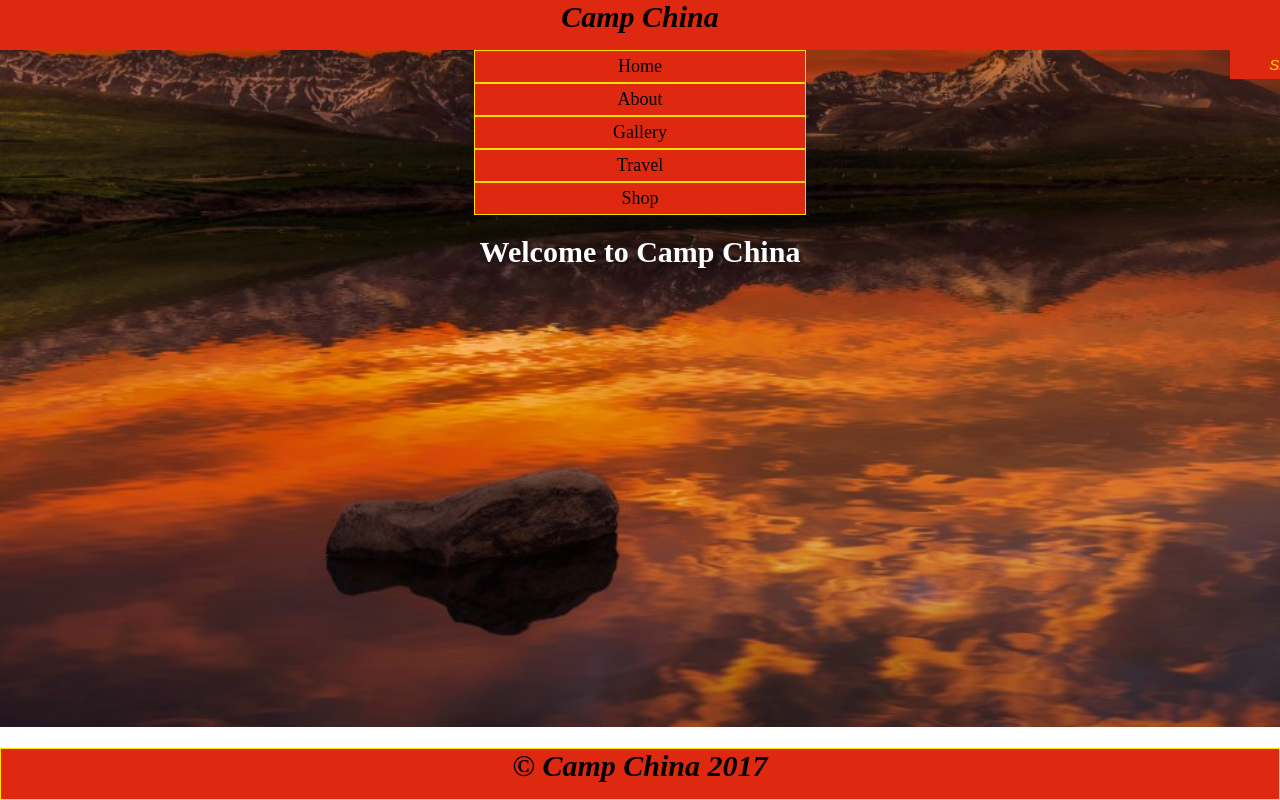
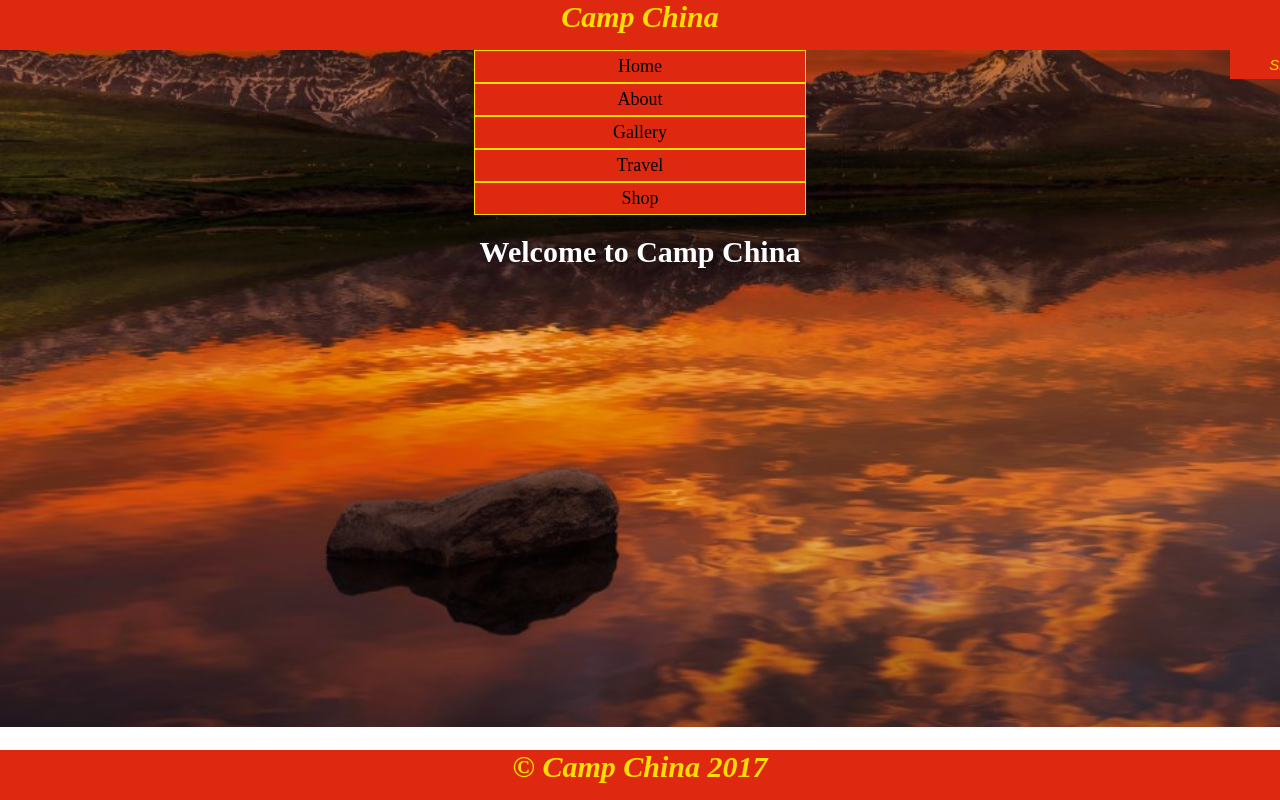
Before and after one commit to KamaliCampbell/KamaliCampbell.github.io, a plain HTML site: page index.html in a window 1280 px wide. Shown: the top 800 px of the page. Drawn offline with Linux system fonts and the light colour scheme.

Commit message:
Update Style.css

```diff
--- a/css/Style.css
+++ b/css/Style.css
@@ -13,6 +13,8 @@ header{
   font-style: oblique;
   margin: 0;
   padding: 0;
+  font-size: 30px;
+  color: #ffde00;
 }
 
 footer{
@@ -21,14 +23,13 @@ footer{
   width: auto;
   font-style: oblique;
   text-align: center;
-  border: 1.5px solid #ffde00;
   margin: 0;
   padding: 0;
   position: absolute;
   bottom: 0;
   left: 0;
   right: 0;
-  color: #000;
+  color: #ffde00;
   font-size: 30px;
 }
 
```
